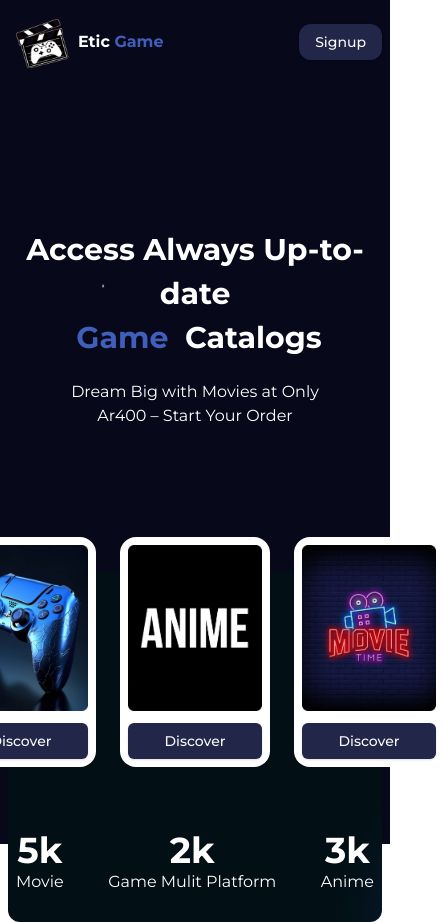
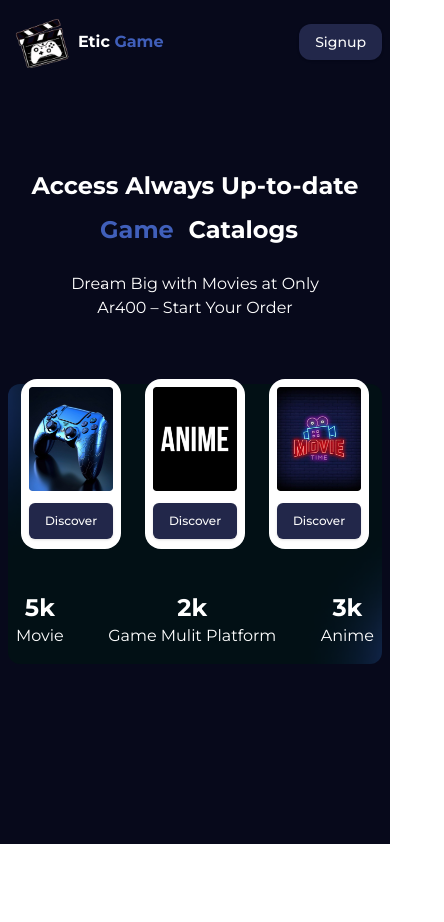
Before and after one commit to ainafi/etic-game-jsm-hackaton, a Next.js app: page / in a window 390 px wide. Shown: the whole page, 444 px wide, since content can reach past the window. After the commit the page ends 844 px from the top, so only its background shows below. Built offline with nearby package versions, Linux system fonts and the light colour scheme.

Commit message:
adjuste hero section

```diff
--- a/components/shared/home/Card.tsx
+++ b/components/shared/home/Card.tsx
@@ -12,11 +12,11 @@ const Card = ({link,image}:ICard) => {
   return (
     <>
 
-        <div className='bg-white w-[150px] md:w-[300px] md:h-[420px] h-[230px] p-2 rounded-2xl'>
-            <Image className='w-[300px]' src={image} width={200} height={300} alt={"image"}/>
+        <div className='bg-white w-[100px] md:w-[300px] md:h-[420px] h-[170px] p-2 rounded-2xl'>
+            <Image className='w-[300px]' src={image} width={100} height={300} alt={"image"}/>
             <div className='pt-3'>
                 <Link href={`/${link}`}>
-                    <Button className='w-full bg-primary'>Discover</Button>
+                    <Button className='w-full bg-primary text-xs'>Discover</Button>
                 </Link>
             </div>
         </div>
--- a/components/shared/home/CardHero.tsx
+++ b/components/shared/home/CardHero.tsx
@@ -4,7 +4,7 @@ import { Categories, Stat } from '@/constant'
 
 const CardHero = () => {
   return (
-    <div className='bg-stat-pattern w-full h-[350px] md:h-[400px] bg-cover bg-center mt-36 rounded-xl p-2 pb-4 relative'>
+    <div className='bg-stat-pattern w-full h-[280px] md:h-[400px] bg-cover bg-center mt-16 md:mt-36 rounded-xl p-2 pb-4 relative'>
         <div className='max-w-5xl mx-auto'>
             <div className='absolute top-20 left-1/2 -translate-x-1/2 -translate-y-1/2'>
                 <div className='flex gap-6'>
@@ -13,11 +13,11 @@ const CardHero = () => {
                     ))}
                 </div>
             </div>
-            <div className='md:mt-[320px] mt-[250px] flex justify-between text-white z-40'>
+            <div className='md:mt-[320px] mt-[200px]  flex justify-between text-white z-40'>
                 {Stat.map((stat)=>(
                     <div className='text-white text-center  ' key={stat.id}>
                         <div>
-                            <h2 className='text-4xl font-semibold'>{stat.count}</h2>
+                            <h2 className='text-2xl md:text-4xl  font-semibold'>{stat.count}</h2>
                             <p className='text-md capitalize'>{stat.name}</p>
                         </div>
                     </div>
--- a/components/shared/home/Header.tsx
+++ b/components/shared/home/Header.tsx
@@ -10,7 +10,7 @@ const Header = () => {
       <div className='max-w-[1400px] mx-auto  px-2'>
         <Navbar/>
         <div>
-          <h1 className='text-white font-extrabold text-center mt-36 text-3xl md:text-5xl leading-[44px]'>Access Always Up-to-date
+          <h1 className='text-white font-extrabold text-center mt-20 md:mt-36 text-2xl md:text-5xl leading-[44px]'>Access Always Up-to-date
             <br />
             <FlipWords words={words} className='text-secondary'/>
             Catalogs
```
